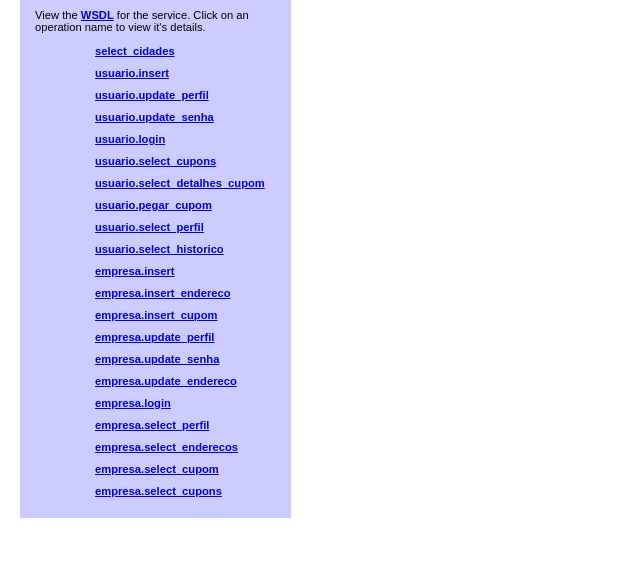
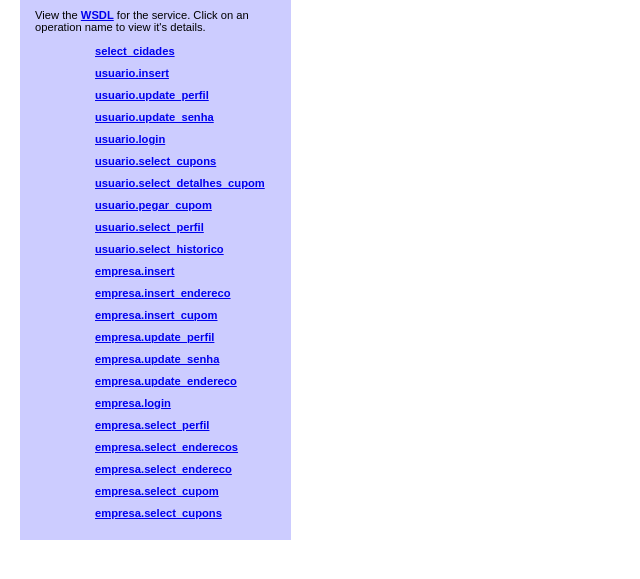
Before and after one commit to occhapeco/demo-web, a PHP site: page /service/index.php in a window 1280 px wide. Shown: the part 108-687 px from the top of the page, without its empty margins (0-640 px from the left). Run offline with PHP 8.4, Linux system fonts and the light colour scheme.

Commit message:
Correção

```diff
--- a/empresa/sidenav.php
+++ b/empresa/sidenav.php
@@ -2,7 +2,7 @@
 
     	<div class="sidebar-wrapper">
             <div class="logo">
-                <a href="http://www.creative-tim.com" class="simple-text">
+                <a href="index.php" class="simple-text">
                     Nome
                 </a>
             </div>
--- a/service/index.php
+++ b/service/index.php
@@ -336,11 +336,23 @@
 			return json_encode($row);
 		}
 
-		function select_enderecos($id)
+		function select_endereco($id)
 		{
 			$conexao = mysqli_connect("demoapp.mysql.dbaas.com.br","demoapp","demo123321","demoapp");
 			$query = $conexao->query('SET CHARACTER SET utf8');
-			$query = $conexao->query("SELECT endereco.rua,endereco.num,endereco.complemento,endereco.cep,cidade.nome,cidade.uf,endereco.latitude,endereco.longitude,endereco.telefone FROM endereco INNER JOIN cidade ON(cidade.id = endereco.cidade_id) WHERE endereco.empresa_id = $id");
+			$query = $conexao->query("SELECT endereco.rua,endereco.num,endereco.complemento,endereco.cep,cidade.id,cidade.nome,cidade.uf,endereco.latitude,endereco.longitude,endereco.telefone FROM endereco INNER JOIN cidade ON(cidade.id = endereco.cidade_id) WHERE endereco.id = $id");
+			$dados = array();
+			$row = $query->fetch_assoc();
+			$dados = $row;
+			$conexao->close();
+			return json_encode($dados);
+		}
+
+		function select_enderecos($empresa_id)
+		{
+			$conexao = mysqli_connect("demoapp.mysql.dbaas.com.br","demoapp","demo123321","demoapp");
+			$query = $conexao->query('SET CHARACTER SET utf8');
+			$query = $conexao->query("SELECT endereco.id,endereco.rua,endereco.num,endereco.complemento,endereco.cep,endereco.bairro,cidade.nome,cidade.uf,endereco.latitude,endereco.longitude,endereco.telefone FROM endereco INNER JOIN cidade ON(cidade.id = endereco.cidade_id) WHERE endereco.empresa_id = $empresa_id");
 			$dados = array();
 			while($row = $query->fetch_assoc())
 				$dados[] = $row;
@@ -382,7 +394,8 @@
 	$server->register('empresa.update_endereco', array('id' => 'xsd:string','rua' => 'xsd:string','num' => 'xsd:string','complemento' => 'xsd:string','cep' => 'xsd:string','bairro' => 'xsd:string','cidade_id' => 'xsd:integer','latitude' => 'xsd:string','longitude' => 'xsd:string','telefone' => 'xsd:string'), array('return' => 'xsd:integer'),$namespace,false,'rpc','encoded','Alterar dados de um endereço.');
 	$server->register('empresa.login', array('email' => 'xsd:string','senha' => 'xsd:string'), array('return' => 'xsd:string'),$namespace,false,'rpc','encoded','Realizar login da empresa.');
 	$server->register('empresa.select_perfil', array('id' => 'xsd:integer'), array('return' => 'xsd:string'),$namespace,false,'rpc','encoded','Seleciona dados de uma empresa.');
-	$server->register('empresa.select_enderecos', array('id' => 'xsd:integer'), array('return' => 'xsd:string'),$namespace,false,'rpc','encoded','Seleciona endereços de uma empresa.');
+	$server->register('empresa.select_enderecos', array('empresa_id' => 'xsd:integer'), array('return' => 'xsd:string'),$namespace,false,'rpc','encoded','Seleciona endereços de uma empresa.');
+	$server->register('empresa.select_endereco', array('id' => 'xsd:integer'), array('return' => 'xsd:string'),$namespace,false,'rpc','encoded','Seleciona dados de um endereço.');
 	$server->register('empresa.select_cupom', array('id' => 'xsd:integer'), array('return' => 'xsd:string'),$namespace,false,'rpc','encoded','Seleciona dados de um cupom.');
 	$server->register('empresa.select_cupons', array('id' => 'xsd:integer'), array('return' => 'xsd:string'),$namespace,false,'rpc','encoded','Seleciona todos os cupons e seus dados pela empresa.');
 
```
